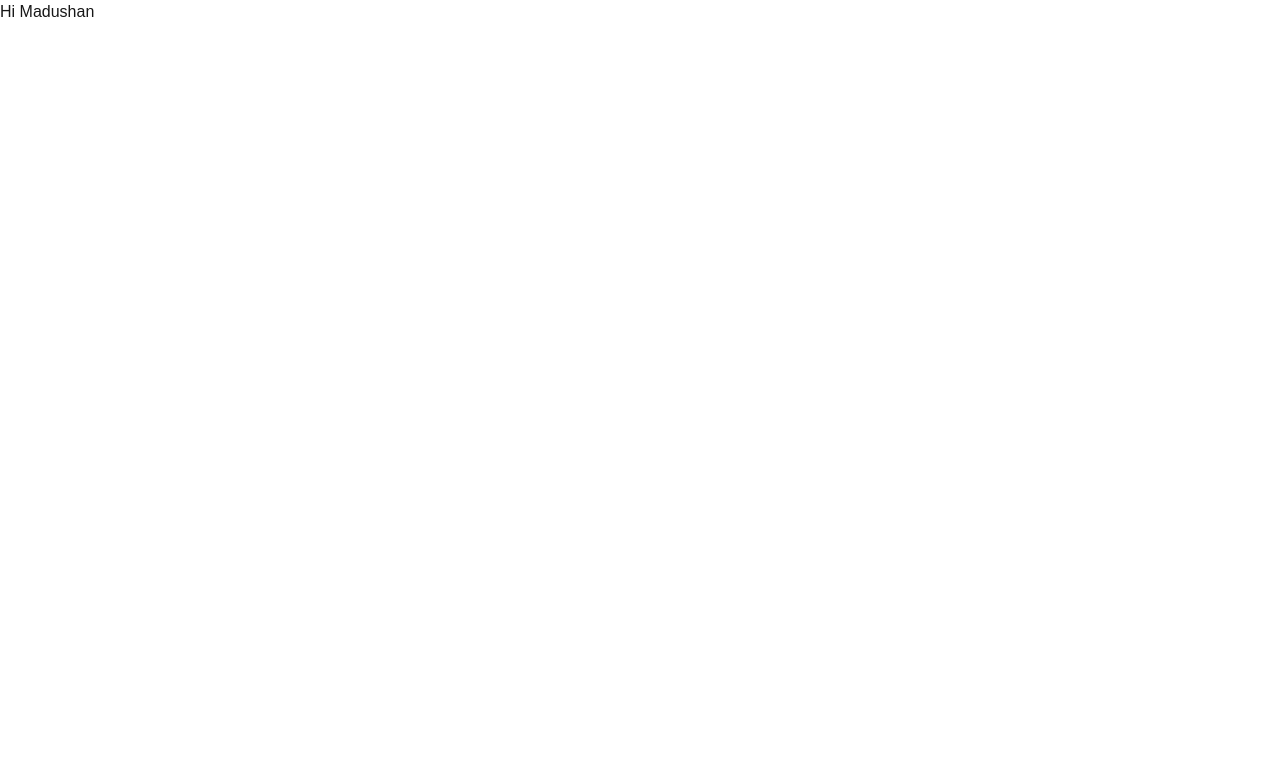
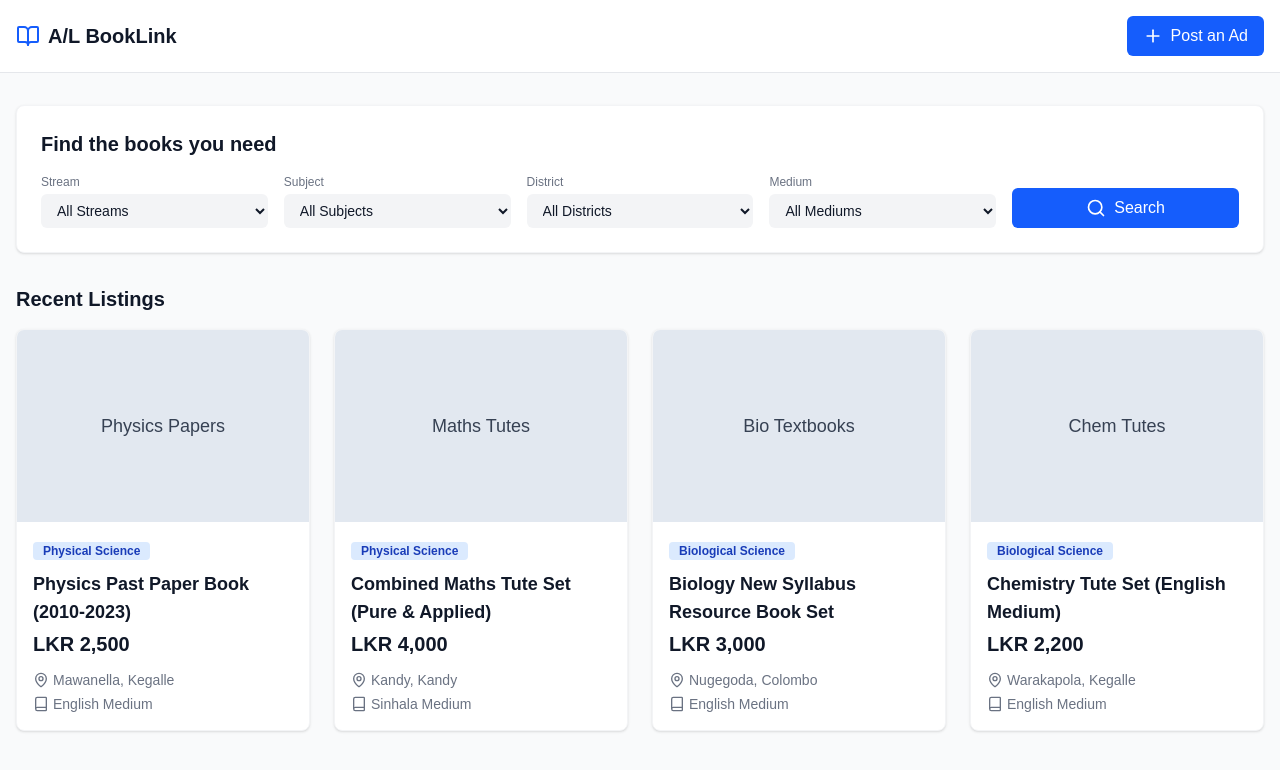
Before and after one commit to SayuruPilapitiya/CSE-term-1-project, a Next.js app in the folder al_book_link/: page / in a window 1280 px wide. Shown: the top 770 px of the page. Built offline with nearby package versions, Linux system fonts and the light colour scheme.

Commit message:
Made the homepage and made the font black in search dropdowns

```diff
--- a/al_book_link/app/page.tsx
+++ b/al_book_link/app/page.tsx
@@ -1,5 +1,15 @@
-import Image from "next/image";
+import Header from "@/components/Header";
+import SearchSection from "@/components/SearchSection";
+import ListingGrid from "@/components/ListingGrid";
 
 export default function Home() {
-  return (<h1>Hi Madushan</h1>);
+  return (
+    <div className="min-h-screen bg-gray-50">
+      <Header />
+      <main className="container mx-auto px-4 py-8">
+        <SearchSection />
+        <ListingGrid />
+      </main>
+    </div>
+  );
 }
--- /dev/null
+++ b/al_book_link/components/Header.tsx
@@ -0,0 +1,19 @@
+import { Plus, BookOpen } from 'lucide-react';
+import Link from 'next/link';
+
+export default function Header() {
+    return (
+        <header className="bg-white border-b border-gray-200 py-4">
+            <div className="container mx-auto px-4 flex justify-between items-center">
+                <Link href="/" className="flex items-center gap-2 text-xl font-bold text-gray-900">
+                    <BookOpen className="h-6 w-6 text-blue-600" />
+                    <span>A/L BookLink</span>
+                </Link>
+                <button className="bg-blue-600 hover:bg-blue-700 text-white px-4 py-2 rounded-md flex items-center gap-2 font-medium transition-colors cursor-pointer">
+                    <Plus className="h-5 w-5" />
+                    Post an Ad
+                </button>
+            </div>
+        </header>
+    );
+}
--- /dev/null
+++ b/al_book_link/components/ListingCard.tsx
@@ -0,0 +1,39 @@
+import { MapPin, Book } from 'lucide-react';
+
+interface ListingCardProps {
+    title: string;
+    category: string;
+    price: string;
+    location: string;
+    medium: string;
+    type: string;
+    bgColor: string;
+}
+
+export default function ListingCard({ title, category, price, location, medium, type, bgColor }: ListingCardProps) {
+    return (
+        <div className="bg-white rounded-lg border border-gray-100 shadow-sm hover:shadow-md transition-shadow overflow-hidden flex flex-col cursor-pointer">
+            <div className={`h-48 ${bgColor} flex items-center justify-center text-gray-700 font-medium text-lg`}>
+                {type}
+            </div>
+            <div className="p-4 flex flex-col flex-grow">
+                <div className="mb-2">
+                    <span className="bg-blue-100 text-blue-800 text-xs font-semibold px-2.5 py-0.5 rounded">{category}</span>
+                </div>
+                <h3 className="text-gray-900 font-bold text-lg mb-1 line-clamp-2">{title}</h3>
+                <div className="text-gray-900 font-bold text-xl mb-3">{price}</div>
+
+                <div className="mt-auto space-y-1">
+                    <div className="flex items-center text-gray-500 text-sm">
+                        <MapPin className="h-4 w-4 mr-1" />
+                        {location}
+                    </div>
+                    <div className="flex items-center text-gray-500 text-sm">
+                        <Book className="h-4 w-4 mr-1" />
+                        {medium}
+                    </div>
+                </div>
+            </div>
+        </div>
+    );
+}
--- /dev/null
+++ b/al_book_link/components/ListingGrid.tsx
@@ -0,0 +1,66 @@
+import ListingCard from './ListingCard';
+
+export default function ListingGrid() {
+    const listings = [
+        {
+            id: 1,
+            type: "Physics Papers",
+            title: "Physics Past Paper Book (2010-2023)",
+            category: "Physical Science",
+            price: "LKR 2,500",
+            location: "Mawanella, Kegalle",
+            medium: "English Medium",
+            bgColor: "bg-slate-200"
+        },
+        {
+            id: 2,
+            type: "Maths Tutes",
+            title: "Combined Maths Tute Set (Pure & Applied)",
+            category: "Physical Science",
+            price: "LKR 4,000",
+            location: "Kandy, Kandy",
+            medium: "Sinhala Medium",
+            bgColor: "bg-slate-200"
+        },
+        {
+            id: 3,
+            type: "Bio Textbooks",
+            title: "Biology New Syllabus Resource Book Set",
+            category: "Biological Science",
+            price: "LKR 3,000",
+            location: "Nugegoda, Colombo",
+            medium: "English Medium",
+            bgColor: "bg-slate-200"
+        },
+        {
+            id: 4,
+            type: "Chem Tutes",
+            title: "Chemistry Tute Set (English Medium)",
+            category: "Biological Science",
+            price: "LKR 2,200",
+            location: "Warakapola, Kegalle",
+            medium: "English Medium",
+            bgColor: "bg-slate-200"
+        }
+    ];
+
+    return (
+        <div className="mt-8">
+            <h2 className="text-xl font-bold text-gray-900 mb-4">Recent Listings</h2>
+            <div className="grid grid-cols-1 sm:grid-cols-2 lg:grid-cols-4 gap-6">
+                {listings.map((listing) => (
+                    <ListingCard
+                        key={listing.id}
+                        type={listing.type}
+                        title={listing.title}
+                        category={listing.category}
+                        price={listing.price}
+                        location={listing.location}
+                        medium={listing.medium}
+                        bgColor={listing.bgColor}
+                    />
+                ))}
+            </div>
+        </div>
+    );
+}
--- /dev/null
+++ b/al_book_link/components/SearchSection.tsx
@@ -0,0 +1,54 @@
+import { Search } from 'lucide-react';
+
+export default function SearchSection() {
+    return (
+        <div className="bg-white p-6 rounded-lg shadow-sm border border-gray-100">
+            <h2 className="text-xl font-bold text-gray-900 mb-4">Find the books you need</h2>
+            <div className="grid grid-cols-1 md:grid-cols-5 gap-4">
+                <div className="flex flex-col">
+                    <label className="text-xs text-gray-500 mb-1">Stream</label>
+                    <select className="bg-gray-100 border-none rounded-md px-3 py-2 text-sm text-gray-900 focus:ring-2 focus:ring-blue-500 outline-none">
+                        <option>All Streams</option>
+                        <option>Physical Science</option>
+                        <option>Biological Science</option>
+                        <option>Commerce</option>
+                        <option>Arts</option>
+                    </select>
+                </div>
+                <div className="flex flex-col">
+                    <label className="text-xs text-gray-500 mb-1">Subject</label>
+                    <select className="bg-gray-100 border-none rounded-md px-3 py-2 text-sm text-gray-900 focus:ring-2 focus:ring-blue-500 outline-none">
+                        <option>All Subjects</option>
+                        <option>Physics</option>
+                        <option>Chemistry</option>
+                        <option>Combined Maths</option>
+                    </select>
+                </div>
+                <div className="flex flex-col">
+                    <label className="text-xs text-gray-500 mb-1">District</label>
+                    <select className="bg-gray-100 border-none rounded-md px-3 py-2 text-sm text-gray-900 focus:ring-2 focus:ring-blue-500 outline-none">
+                        <option>All Districts</option>
+                        <option>Colombo</option>
+                        <option>Kandy</option>
+                        <option>Galle</option>
+                    </select>
+                </div>
+                <div className="flex flex-col">
+                    <label className="text-xs text-gray-500 mb-1">Medium</label>
+                    <select className="bg-gray-100 border-none rounded-md px-3 py-2 text-sm text-gray-900 focus:ring-2 focus:ring-blue-500 outline-none">
+                        <option>All Mediums</option>
+                        <option>Sinhala</option>
+                        <option>English</option>
+                        <option>Tamil</option>
+                    </select>
+                </div>
+                <div className="flex items-end">
+                    <button className="w-full bg-blue-600 hover:bg-blue-700 text-white px-4 py-2 rounded-md flex items-center justify-center gap-2 font-medium transition-colors cursor-pointer">
+                        <Search className="h-5 w-5" />
+                        Search
+                    </button>
+                </div>
+            </div>
+        </div>
+    );
+}
--- a/al_book_link/package.json
+++ b/al_book_link/package.json
@@ -11,6 +11,7 @@
   "dependencies": {
     "@clerk/nextjs": "^6.35.1",
     "@supabase/supabase-js": "^2.81.1",
+    "lucide-react": "^0.555.0",
     "next": "16.0.1",
     "react": "19.2.0",
     "react-dom": "19.2.0"
```
Also changed, not shown: 2 other files (tests, documents, lock files or other folders).
